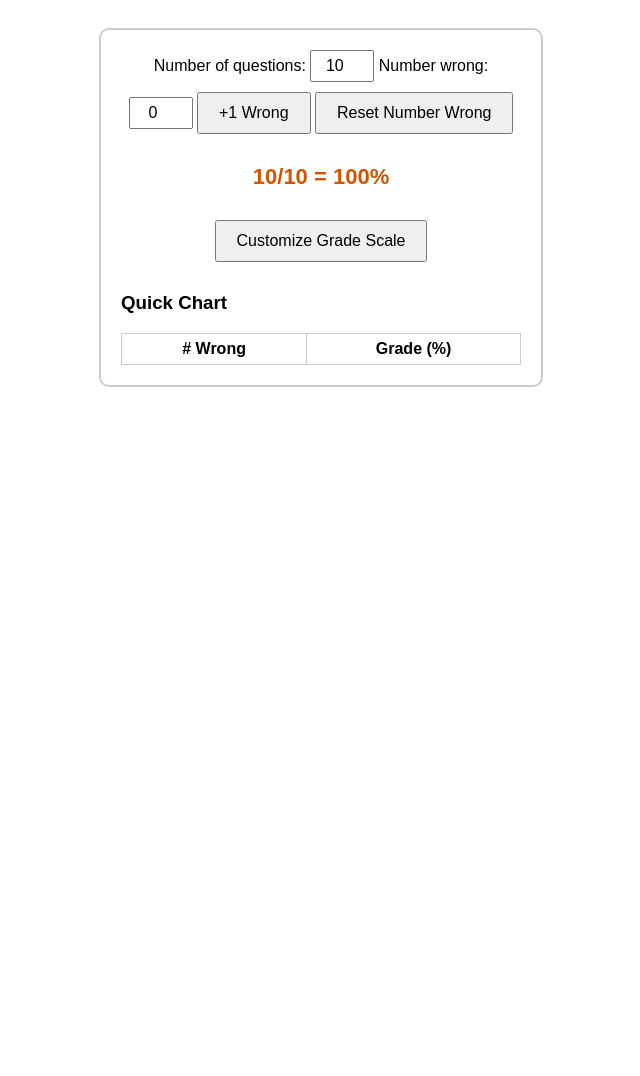
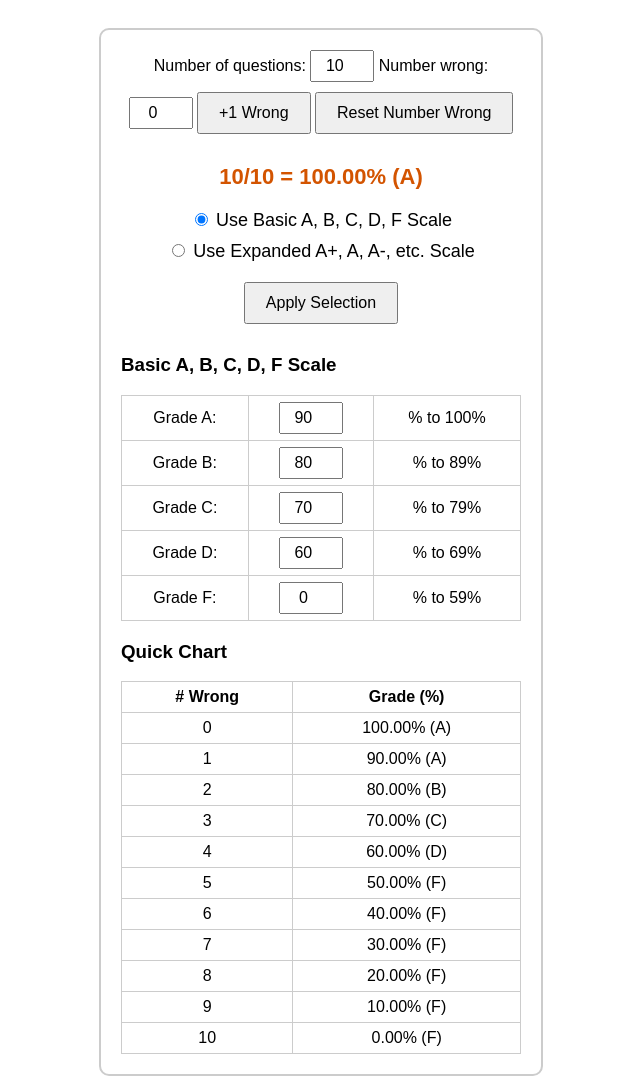
Before and after one commit to searchkaizen/Grading-Calc, a plain HTML site: page v3.html in a window 1280 px wide. Shown: the whole page, without its empty margins (319-959 px from the left). Before the commit the page ends 800 px from the top, so only its background shows below. Drawn offline with Linux system fonts and the light colour scheme.

Commit message:
Update v3.html

```diff
--- a/v3.html
+++ b/v3.html
@@ -63,7 +63,6 @@
         }
 
         #grade-scale-options {
-            display: none;
             margin-top: 20px;
         }
 
@@ -74,9 +73,8 @@
         }
 
         #grade-scale-settings {
-            display: none;
+            margin-top: 20px;
             text-align: left;
-            margin-top: 20px;
         }
     </style>
 </head>
@@ -92,8 +90,6 @@
         <button id="reset-wrong">Reset Number Wrong</button>
         <div id="result">10/10 = 100%</div>
 
-        <button id="customize-grade-scale">Customize Grade Scale</button>
-
         <!-- Grade Scale Options -->
         <div id="grade-scale-options">
             <label><input type="radio" name="grade-scale" value="basic" checked> Use Basic A, B, C, D, F Scale</label>
@@ -103,7 +99,35 @@
 
         <!-- Grade Scale Settings -->
         <div id="grade-scale-settings">
-            <!-- Settings will dynamically show based on user's selection -->
+            <!-- Basic scale settings are shown by default -->
+            <h3>Basic A, B, C, D, F Scale</h3>
+            <table>
+                <tr>
+                    <td><label for="grade-a">Grade A:</label></td>
+                    <td><input type="number" id="grade-a" value="90"></td>
+                    <td>% to 100%</td>
+                </tr>
+                <tr>
+                    <td><label for="grade-b">Grade B:</label></td>
+                    <td><input type="number" id="grade-b" value="80"></td>
+                    <td>% to 89%</td>
+                </tr>
+                <tr>
+                    <td><label for="grade-c">Grade C:</label></td>
+                    <td><input type="number" id="grade-c" value="70"></td>
+                    <td>% to 79%</td>
+                </tr>
+                <tr>
+                    <td><label for="grade-d">Grade D:</label></td>
+                    <td><input type="number" id="grade-d" value="60"></td>
+                    <td>% to 69%</td>
+                </tr>
+                <tr>
+                    <td><label for="grade-f">Grade F:</label></td>
+                    <td><input type="number" id="grade-f" value="0"></td>
+                    <td>% to 59%</td>
+                </tr>
+            </table>
         </div>
 
         <div id="quick-chart">
@@ -123,10 +147,6 @@
     </div>
 
     <script>
-        document.getElementById('customize-grade-scale').addEventListener('click', () => {
-            document.getElementById('grade-scale-options').style.display = 'block';
-        });
-
         document.getElementById('apply-scale-selection').addEventListener('click', () => {
             const selectedScale = document.querySelector('input[name="grade-scale"]:checked').value;
             configureGradeScale(selectedScale);
```
